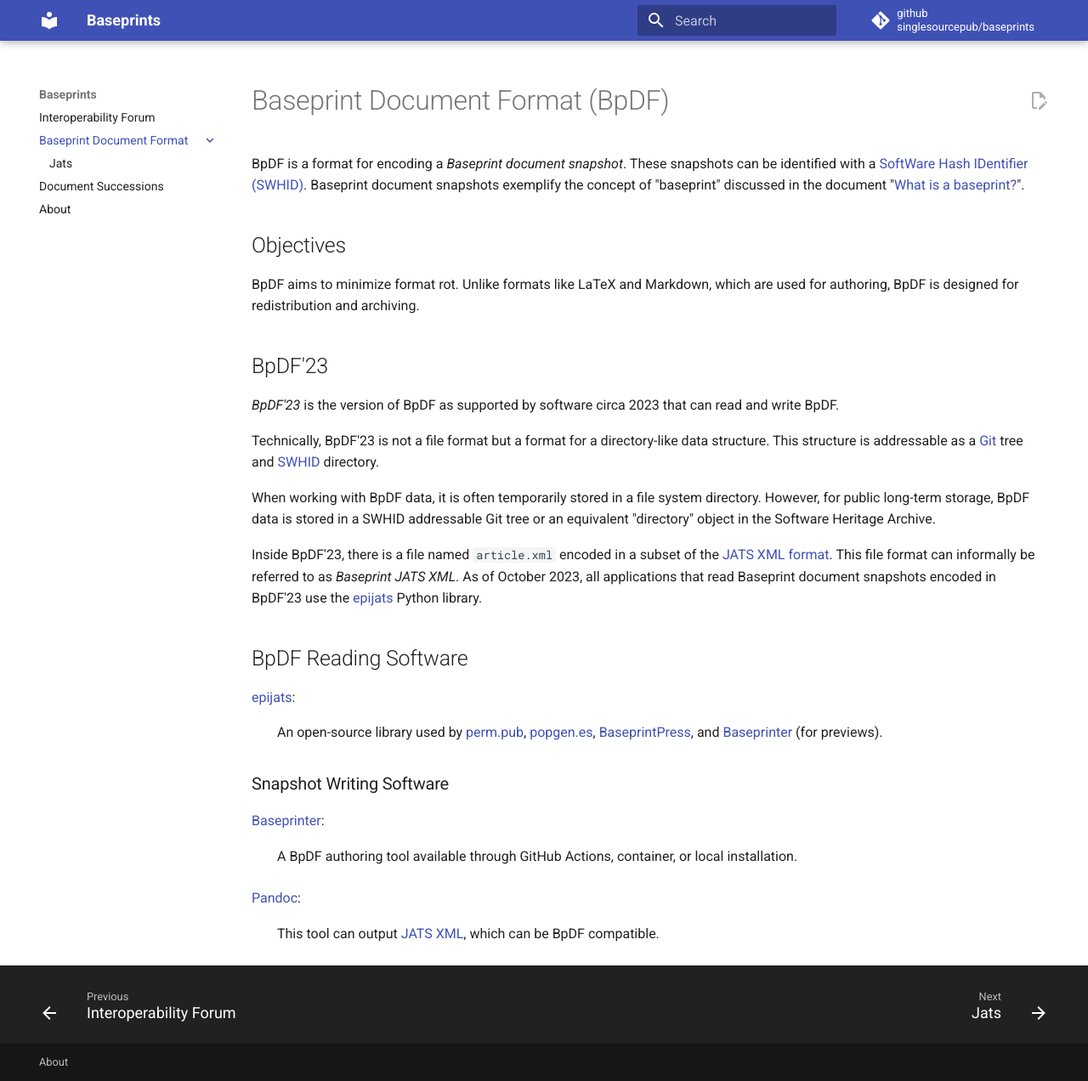
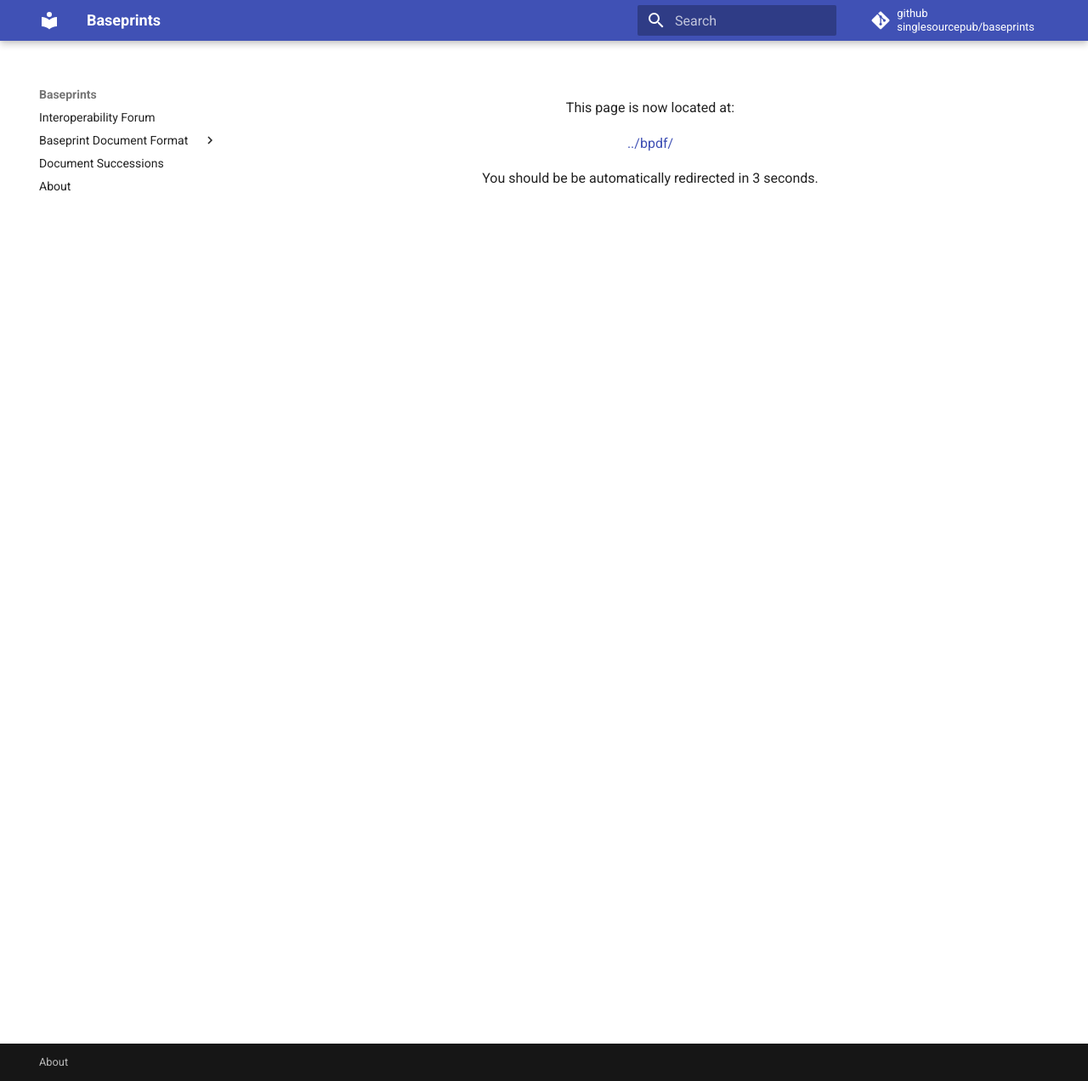
Before and after one commit to singlesourcepub/baseprints, an MkDocs documentation site: the page built from docs/bdf/index.md, in a window 1280 px wide and 1272 px high. Shown: the whole window at 85% size. Built offline with MkDocs 1.6.1 and Material for MkDocs 9.7.7, drawn with Linux system fonts in a browser that asks for light colours.

```diff
--- a/docs/bdf/index.md
+++ b/docs/bdf/index.md
@@ -1,62 +1,4 @@
-Baseprint Document Format (BpDF)
-================================
-
-BpDF is a format for encoding a *Baseprint document snapshot*.
-These snapshots can be identified with a
-[SoftWare Hash IDentifier (SWHID)](https://swhid.org).
-Baseprint document snapshots exemplify the concept of "baseprint" discussed in the
-document
-"[What is a baseprint?](https://perm.pub/HKSI5NPzMFmgRlb4Vboi71OTKYo)".
-
-
-Objectives
-----------
-
-BpDF aims to minimize format rot.
-Unlike formats like LaTeX and Markdown, which are used for authoring, BpDF is designed
-for redistribution and archiving.
-
-
-BpDF'23
--------
-
-*BpDF'23* is the version of BpDF as supported by software circa 2023 that can read and
-write BpDF.
-
-Technically, BpDF'23 is not a file format
-but a format for a directory-like data structure.
-This structure is addressable as
-a [Git](https://en.wikipedia.org/wiki/Git) tree and [SWHID](https://swhid.org)
-directory.
-
-When working with BpDF data,
-it is often temporarily stored in a file system directory.
-However, for public long-term storage, BpDF data is stored in a SWHID addressable Git tree or
-an equivalent "directory" object in the Software Heritage Archive.
-
-Inside BpDF'23, there is a file named `article.xml` encoded in a subset of the
-[JATS XML format](../jats.md).
-This file format can informally be referred to as *Baseprint JATS XML*.
-As of October 2023,
-all applications that read Baseprint document snapshots encoded in BpDF'23
-use the [epijats](https://gitlab.com/perm.pub/epijats) Python library.
-
-
-BpDF Reading Software
----------------------
-
-[epijats](https://gitlab.com/perm.pub/epijats):
-:   An open-source library used by
-    [perm.pub](https://perm.pub),
-    [popgen.es](https://popgen.es),
-    [BaseprintPress](https://gitlab.com/perm.pub/baseprintpress), and
-    [Baseprinter](https://try.perm.pub/baseprinter/) (for previews).
-
-### Snapshot Writing Software
-
-[Baseprinter](https://try.perm.pub/baseprinter):
-:   A BpDF authoring tool available through GitHub Actions, container, or local
-    installation.
-
-[Pandoc](https://try.perm.pub/pandoc):
-:   This tool can output [JATS XML](../jats.md), which can be BpDF compatible.
+---
+template: redirect.html
+location: ../bpdf/
+---
--- a/mkdocs.yml
+++ b/mkdocs.yml
@@ -23,7 +23,7 @@ markdown_extensions:
 nav:
   - Interoperability Forum: index.md
   - Baseprint Document Format:
-    - bdf/index.md
+    - bpdf/index.md
     - jats.md
   - Document Successions: successions.md
   - About: about.md
```
Also changed, not shown: docs/bpdf/index.md (added, +86 -0 lines), docs/index.md (+1 -1 lines).
